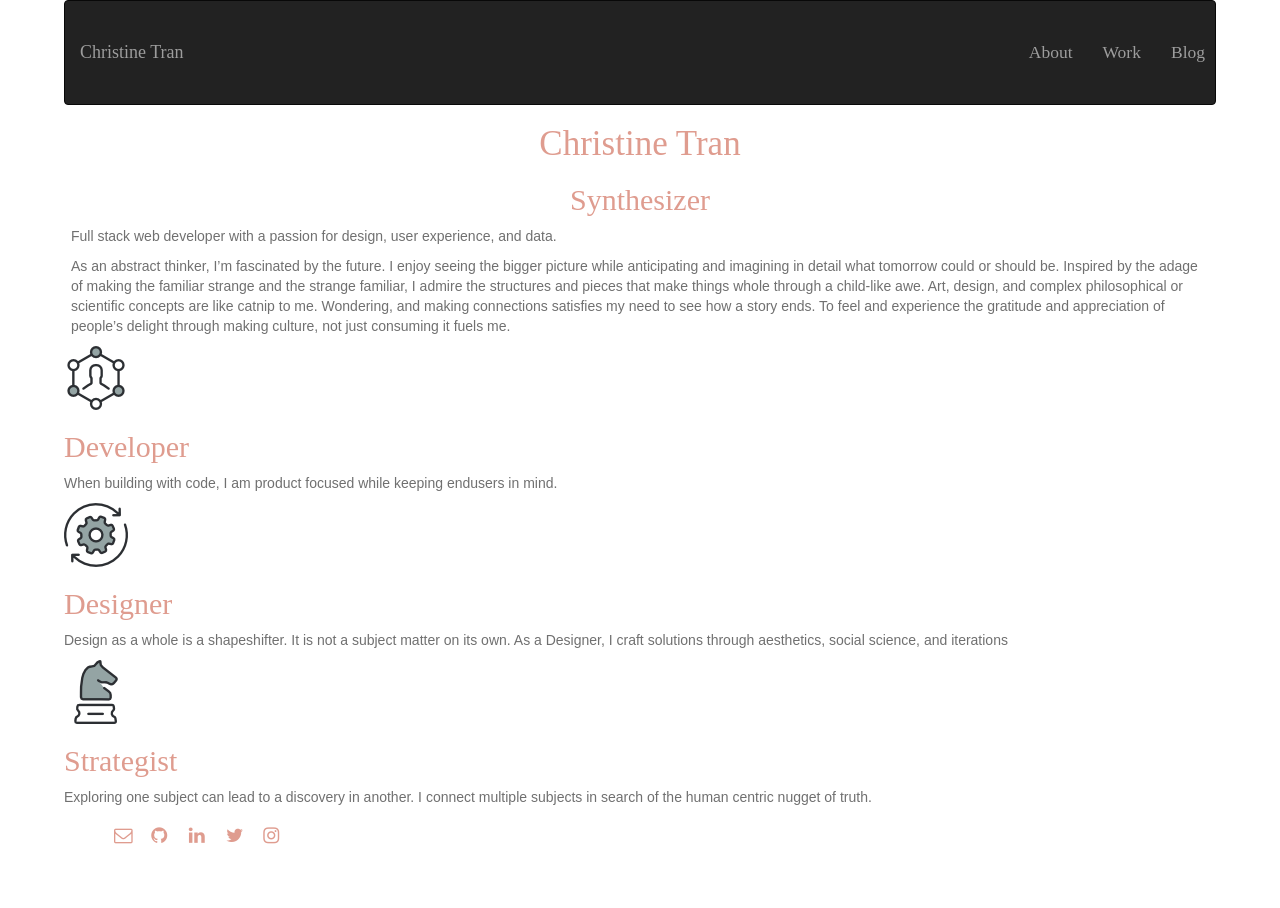
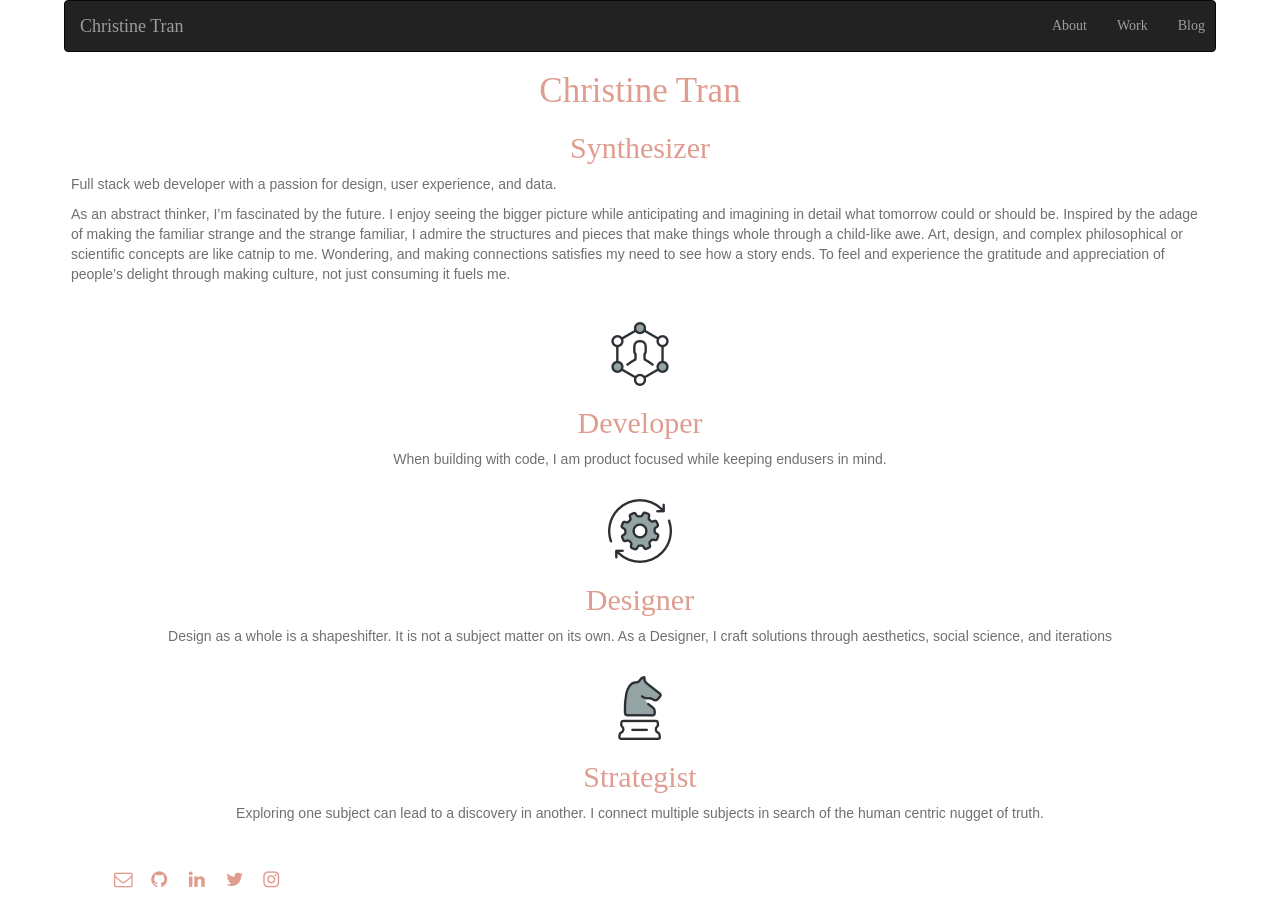
Before and after one commit to christinetran825/tofukid-website, a React (Create React App) app: page /about in a window 1280 px wide. Before the commit the page ends 864 px from the top, so only its background shows below. Built offline with nearby package versions, Linux system fonts and the light colour scheme; a web font is replaced by a local one.

Commit message:
override nav bootstrap style; updated footer to use flex; updated experiences to use css grid with auto rows

```diff
--- a/src/App.css
+++ b/src/App.css
@@ -13,7 +13,7 @@ html {
    ========================================================================== */
 
 :root {
-  --main-txt: #707070;
+  --main-text: #707070;
   --burly-woods: #DF9C8F; /*Burly Wood*/
   --antique-white: #9A8081; /*Antique White*/
 }
@@ -34,7 +34,7 @@ body {
   height: 100%;
   margin: 0;
   padding: 0;
-  color: var(--main-txt);
+  color: var(--main-text);
 }
 
 body, footer {
@@ -46,9 +46,15 @@ footer {
   bottom: 0;
   left: 0;
   width: 100%;
+  display: flex;
+}
+
+footer ul {
+  align-items: center;
 }
 
 footer li {
+  list-style-type: none;
   display: inline-block;
 }
 
@@ -63,6 +69,7 @@ footer span {
 
 img {
   max-width: 50%;
+  object-fit: cover;
 }
 
 .fa {
@@ -79,24 +86,17 @@ header {
   font-family: 'Goudy Bookletter 1911', serif;
 }
 
-nav {
-  padding: 1.5em 0;
-  font-size: 1.25em;
+.navbar-inverse {
+  background-color: none;
+  border-color: none;
 }
 
-nav ul, #work-navlinks ul {
-  margin: 0;
-  padding: 0;
-  list-style-type: none;
+.navbar-inverse .navbar-toggle {
+  border-color: none;
 }
 
-nav li, #work-navlinks li {
-  display: inline-block;
-}
-
-nav a {
-  color: var(--main-txt);
-  text-decoration: none;
+.navbar-inverse .navbar-toggle .icon-bar {
+  background-color: var(--main-text);
 }
 
 #work-navlinks {
@@ -142,32 +142,26 @@ nav a {
   padding: 0 0.5em;
 }
 
-
-
-
-
-/* .experiences {
+.experiences {
   display: grid;
-  grid-template-columns: repeat(3, 1fr);
-  grid-gap: 10px;
+  grid-gap: 20px;
+  grid-auto-rows: minmax(100px, auto);
+  text-align: center;
+  padding: 2em 0;
 }
 
-.experience h2 {
-
-}
-
-.experience p {
-
+.experience {
+  padding: 0 1em;
 }
 
 .developer {
-  grid-column: 1
+  grid-row: 1
 }
 
 .designer {
-  grid-column: 2
+  grid-row: 2
 }
 
 .strategist {
-  grid-column: 3
-} */
+  grid-row: 3
+}
```
